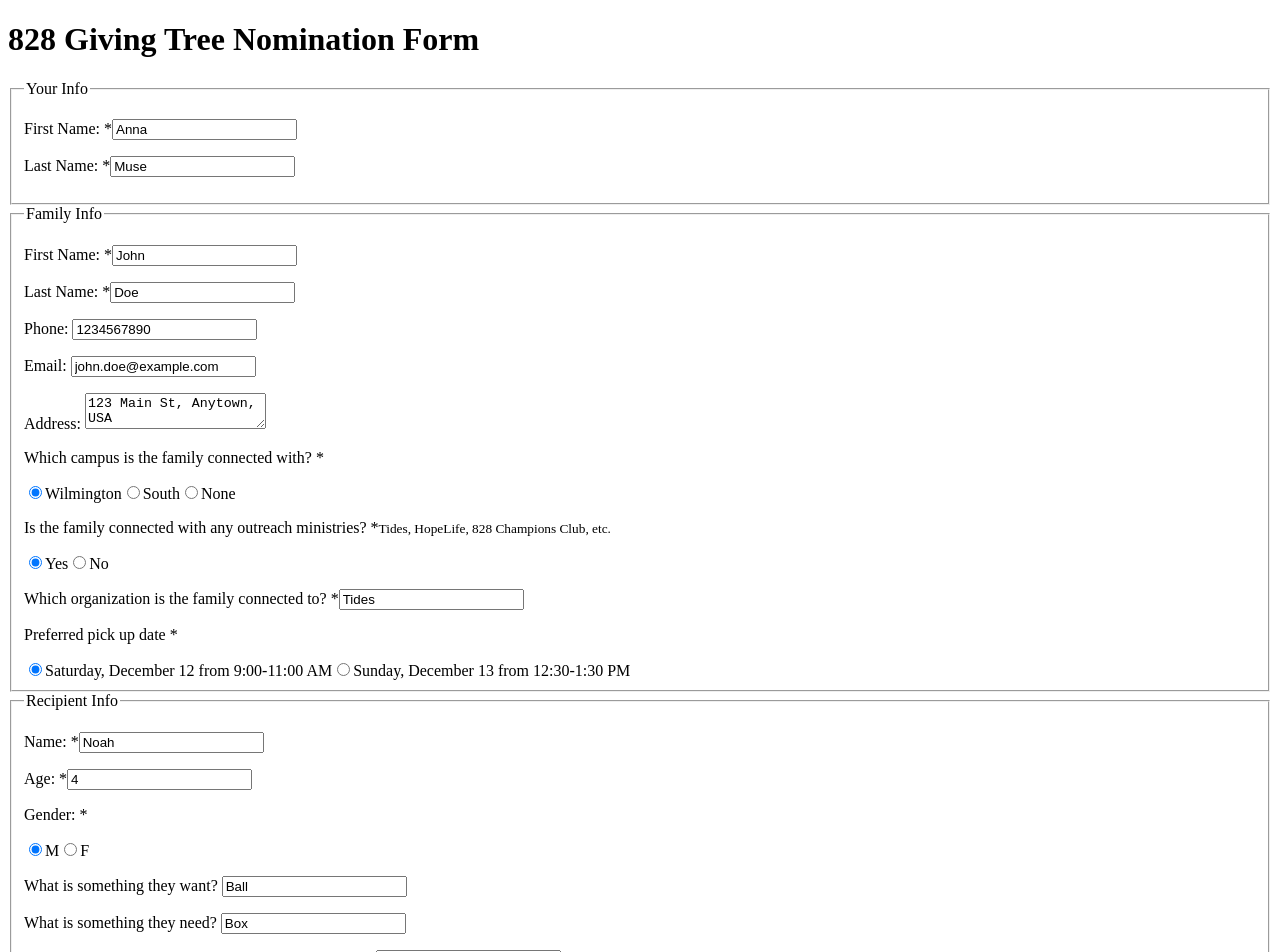
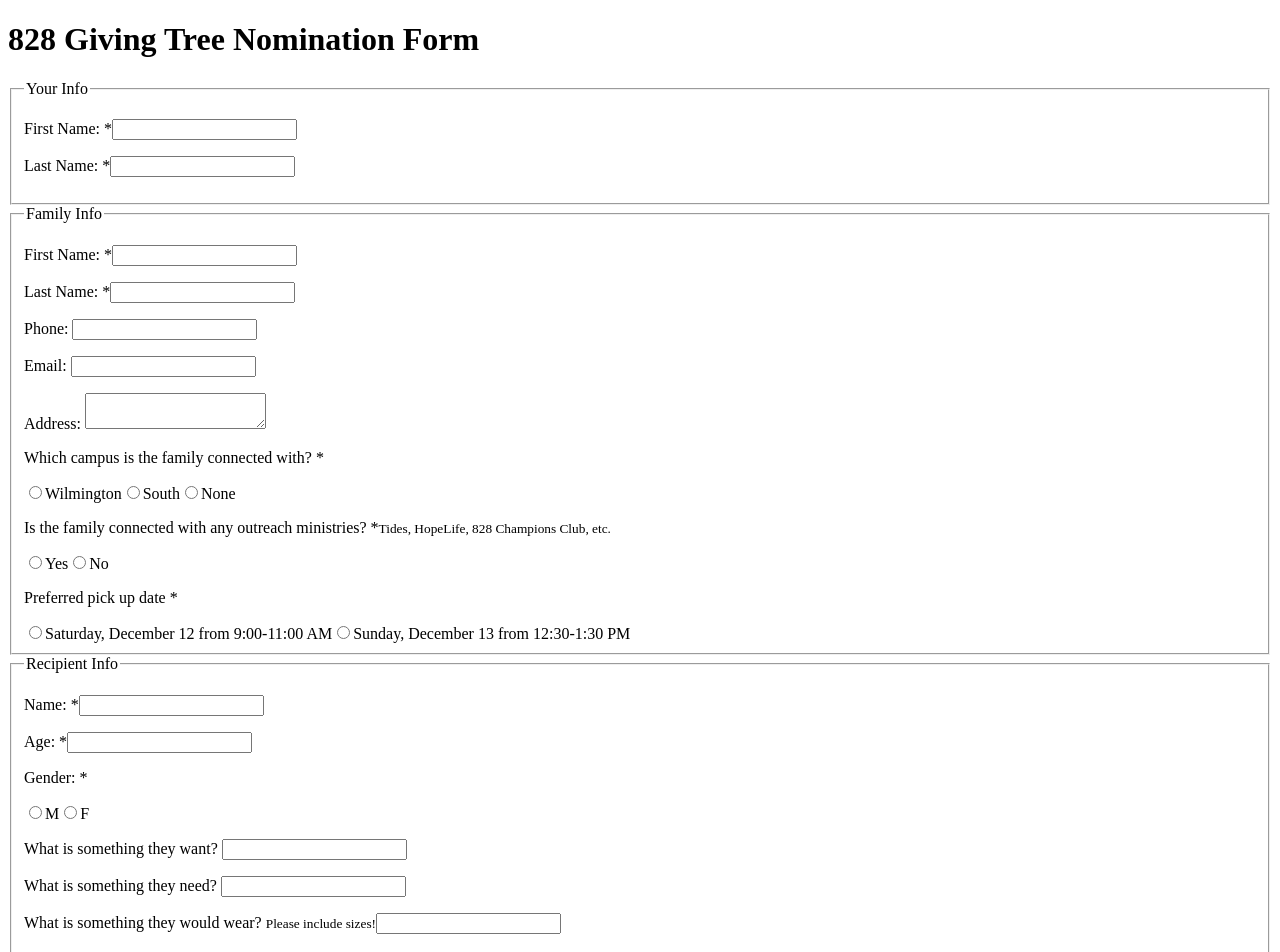
Before and after one commit to anna-muse/giving-tree, a React (Vite) app: page / in a window 1280 px wide. Shown: the top 952 px of the page. Built offline with nearby package versions, Linux system fonts and the light colour scheme; the HTML template or start-up script is replaced by a standard one.

Commit message:
remove prefilled data

```diff
--- a/src/entities/donor.js
+++ b/src/entities/donor.js
@@ -1,8 +1,8 @@
 export class Donor {
     constructor() {
-        this.firstName = 'Amy';
-        this.lastName = 'Donor';
-        this.phone = '1234567890';
+        this.firstName = '';
+        this.lastName = '';
+        this.phone = '';
     }
 
     duplicate() {
--- a/src/entities/family.js
+++ b/src/entities/family.js
@@ -1,14 +1,14 @@
 export class Family {
     constructor() {
-        this.firstName = 'John';
-        this.lastName = 'Doe';
-        this.phone = '1234567890';
-        this.email = 'john.doe@example.com';
-        this.address = '123 Main St, Anytown, USA';
-        this.connected = 'CONNECTED';
-        this.campus = 'WILMINGTON';
-        this.organization = 'Tides';
-        this.pickupDate = new Date('2026-12-12T09:00:00').toISOString();
+        this.firstName = '';
+        this.lastName = '';
+        this.phone = '';
+        this.email = '';
+        this.address = '';
+        this.connected = '';
+        this.campus = '';
+        this.organization = '';
+        this.pickupDate = '';
     }
 
     duplicate() {
--- a/src/entities/nominator.js
+++ b/src/entities/nominator.js
@@ -1,7 +1,7 @@
 export class Nominator {
     constructor() {
-        this.firstName = 'Anna';
-        this.lastName = 'Muse';
+        this.firstName = '';
+        this.lastName = '';
     }
 
     duplicate() {
--- a/src/entities/recipient.js
+++ b/src/entities/recipient.js
@@ -1,12 +1,12 @@
 export class Recipient {
     constructor() {
         this.id = crypto.randomUUID();
-        this.name = 'Noah';
-        this.age = '4';
-        this.gender = 'M';
-        this.want = 'Ball';
-        this.need = 'Box';
-        this.clothing = 'Pants';
+        this.name = '';
+        this.age = '';
+        this.gender = '';
+        this.want = '';
+        this.need = '';
+        this.clothing = '';
     }
 
     duplicate() {
--- a/src/views/claimTagsView.jsx
+++ b/src/views/claimTagsView.jsx
@@ -94,7 +94,7 @@ export default function ClaimTagsView() {
     try {
       const response = await claimTags({
         donor: { firstName: text(donor.firstName), lastName: text(donor.lastName), phone: text(donor.phone) },
-        codes: ready.map((tag) => tag.id),
+        giftIds: ready.map((tag) => tag.id),
       });
       setResult(response);
       setTags([]);
```
